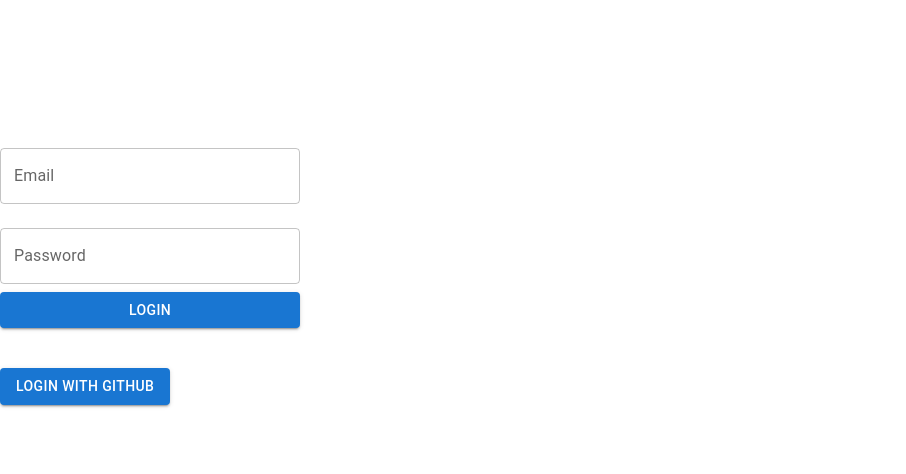
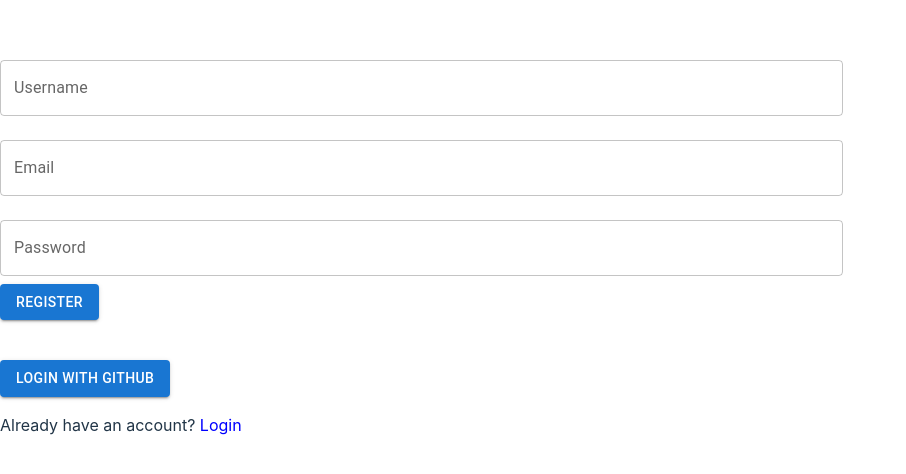
Before and after one commit to MarkoPl08/spme-react, a React (Vite) app: page /register in a window 1280 px wide. Before the commit this address led to /login. Shown: the part 152-626 px from the top of the page, without its empty margins (0-906 px from the left). Built offline with nearby package versions, Linux system fonts and the light colour scheme.

Commit message:
Implemented register and saving jwt token with all kind of login methods

```diff
--- a/src/App.tsx
+++ b/src/App.tsx
@@ -1,26 +1,23 @@
-import { BrowserRouter as Router, Routes, Route } from 'react-router-dom';
-import Home from './pages/Home';
-import Login from './pages/auth/Login';
-import Register from './pages/Register';
+import {BrowserRouter as Router, Routes, Route, Navigate} from 'react-router-dom';
 import Dashboard from './pages/UserDashboard';
 import ProtectedRoute from "./routes/ProtectedRoute";
-import AuthWrapper from "./hooks/AuthWrapper";
+import EmailLoginComponent from "./pages/auth/EmailLoginComponent.tsx";
+import MainLoginComponent from "./pages/auth/Login";
+import {useState} from "react";
+import {User} from "./types/auth.ts";
 
 function App() {
+    const [user, setUser] = useState<User | null>(null);
+
     return (
         <Router>
-            <AuthWrapper>
-                <Routes>
-                    <Route path="/" element={<Home />} />
-                    <Route path="/login" element={<Login />} />
-                    <Route path="/register" element={<Register />} />
-                    <Route path="/dashboard" element={
-                        <ProtectedRoute>
-                            <Dashboard />
-                        </ProtectedRoute>
-                    } />
-                </Routes>
-            </AuthWrapper>
+            <Routes>
+                <Route path="/register" element={<MainLoginComponent />} />
+                <Route path="/login" element={<EmailLoginComponent setUser={setUser} user={user} />} />
+                <Route path="/dashboard" element={<ProtectedRoute><Dashboard /></ProtectedRoute>} />
+                <Route path="/" element={<Navigate to={user ? '/dashboard' : '/login'} />} />
+                <Route path="*" element={<Navigate to="/login" />} />
+            </Routes>
         </Router>
     );
 }
--- /dev/null
+++ b/src/helpers/parseJwt.tsx
@@ -0,0 +1,9 @@
+export function parseJwt(token: string) {
+    const base64Url = token.split('.')[1];
+    const base64 = base64Url.replace(/-/g, '+').replace(/_/g, '/');
+    const jsonPayload = decodeURIComponent(atob(base64).split('').map(function(c) {
+        return '%' + ('00' + c.charCodeAt(0).toString(16)).slice(-2);
+    }).join(''));
+
+    return JSON.parse(jsonPayload);
+}
--- a/src/hooks/AuthWrapper.tsx
+++ b/src/hooks/AuthWrapper.tsx
@@ -15,14 +15,14 @@ const AuthWrapper: React.FC<AuthWrapperProps> = ({ children }) => {
             verifyToken(token).then(data => {
                 if (!data.isValid) {
                     localStorage.removeItem('jwtToken');
-                    navigate('/login');
+                    navigate('/register');
                 }
             }).catch(() => {
                 localStorage.removeItem('jwtToken');
-                navigate('/login');
+                navigate('/register');
             });
         } else {
-            navigate('/login');
+            navigate('/register');
         }
     }, [navigate, token]);
 
--- a/src/pages/UserDashboard.tsx
+++ b/src/pages/UserDashboard.tsx
@@ -1,10 +1,20 @@
-const UserDashboard = () => {
+import React from 'react';
+import { useNavigate } from 'react-router-dom';
+
+const Dashboard: React.FC = () => {
+    const navigate = useNavigate();
+
+    const handleLogout = () => {
+        localStorage.removeItem('jwtToken');
+        navigate('/register');
+    };
+
     return (
         <div>
             <h1>Dashboard</h1>
-            <p>This page is only accessible to registered and authenticated users.</p>
+            <button onClick={handleLogout}>Logout</button>
         </div>
     );
 };
 
-export default UserDashboard;
+export default Dashboard;
--- a/src/pages/auth/EmailLoginComponent.tsx
+++ b/src/pages/auth/EmailLoginComponent.tsx
@@ -1,9 +1,11 @@
-import React, { useState } from 'react';
+import React, { useState, useEffect, useCallback } from 'react';
 import TextField from '@mui/material/TextField';
 import Button from '@mui/material/Button';
 import Box from '@mui/material/Box';
-import { loginUser } from '../../api.ts';
-import { User } from '../../types/auth.ts';
+import { useNavigate, useLocation } from 'react-router-dom';
+import { loginUser } from '../../api';
+import { User } from '../../types/auth';
+import {parseJwt} from "../../helpers/parseJwt.tsx";
 
 interface EmailLoginComponentProps {
     setUser: (user: User | null) => void;
@@ -13,21 +15,64 @@ interface EmailLoginComponentProps {
 const EmailLoginComponent: React.FC<EmailLoginComponentProps> = ({ setUser, user }) => {
     const [email, setEmail] = useState('');
     const [password, setPassword] = useState('');
+    const navigate = useNavigate();
+    const location = useLocation();
+
+    useEffect(() => {
+        if (user) {
+            navigate('/dashboard');
+        }
+    }, [user, navigate]);
 
     const handleLogin = async () => {
         const response = await loginUser({ email, password });
-        if (response.token && response.user) {
+        if (response.token) {
             localStorage.setItem('jwtToken', response.token);
-            console.log('Login successful, token stored');
+            const decodedUser = parseJwt(response.token);
             setUser({
-                UserID: response.user.UserID,
-                name: response.user.Username,
-                Email: response.user.Email
+                UserID: decodedUser.userId,
+                name: decodedUser.Username,
+                Email: email,
             });
         } else {
-            console.error('Login failed:', response.message);
+            console.error('Login failed:', response.message || 'Unknown error');
         }
     };
+
+    const handleGitHubLogin = useCallback(async (code: string) => {
+        try {
+            const response = await fetch('http://localhost:3000/api/auth/github', {
+                method: 'POST',
+                headers: {
+                    'Content-Type': 'application/json'
+                },
+                body: JSON.stringify({ code })
+            });
+
+            const data = await response.json();
+            if (data.token) {
+                localStorage.setItem('jwtToken', data.token);
+                const decodedUser = parseJwt(data.token);
+                setUser({
+                    UserID: decodedUser.userId,
+                    name: decodedUser.Username,
+                    Email: decodedUser.Email
+                });
+                navigate('/dashboard');
+            } else {
+                console.error('GitHub login failed:', data.message);
+            }
+        } catch (error) {
+            console.error('Error during GitHub auth:', error);
+        }
+    }, [navigate, setUser]);
+
+    useEffect(() => {
+        const code = new URLSearchParams(location.search).get('code');
+        if (code) {
+            handleGitHubLogin(code);
+        }
+    }, [location, handleGitHubLogin]);
 
     return (
         <>
--- a/src/pages/Register.tsx
+++ b/src/pages/auth/EmailRegisterComponent.tsx
@@ -1,21 +1,23 @@
 import React, { useState } from 'react';
-import { registerUser } from '../api.ts';
+import { registerUser } from '../../api';
 import TextField from '@mui/material/TextField';
 import Button from '@mui/material/Button';
 import Box from '@mui/material/Box';
+import { useNavigate } from 'react-router-dom';
 
-const Register: React.FC = () => {
+const EmailRegisterComponent: React.FC = () => {
     const [username, setUsername] = useState('');
     const [email, setEmail] = useState('');
     const [password, setPassword] = useState('');
-    const role = 2;
+    const role = 1;
     const packageId = 1;
+    const navigate = useNavigate();
 
     const handleRegister = async () => {
         const response = await registerUser({ username, email, password, role, packageId });
         if (response.user) {
             console.log('Registration successful:', response.user);
-            // Handle successful registration (e.g., redirect to login page)
+            navigate('/login');
         } else {
             console.error('Registration failed:', response.message);
         }
@@ -55,4 +57,4 @@ const Register: React.FC = () => {
     );
 };
 
-export default Register;
+export default EmailRegisterComponent;
--- a/src/pages/auth/GoogleLoginComponent.tsx
+++ b/src/pages/auth/GoogleLoginComponent.tsx
@@ -1,14 +1,16 @@
 import React from 'react';
 import { GoogleLogin, CredentialResponse } from '@react-oauth/google';
-import { User } from '../../types/auth.ts';
+import { User } from '../../types/auth';
+import { useNavigate } from 'react-router-dom';
 
 interface GoogleLoginComponentProps {
     setUser: (user: User | null) => void;
-    handleLogout: () => void;
     user: User | null;
 }
 
 const GoogleLoginComponent: React.FC<GoogleLoginComponentProps> = ({ setUser, user }) => {
+    const navigate = useNavigate();
+
     const handleSuccess = (response: CredentialResponse) => {
         fetch('http://localhost:3000/api/auth/google', {
             method: 'POST',
@@ -25,6 +27,7 @@ const GoogleLoginComponent: React.FC<GoogleLoginComponentProps> = ({ setUser, us
                         name: data.user.Username,
                         Email: data.user.Email
                     });
+                    navigate('/dashboard');
                 }
             })
             .catch(error => {
--- a/src/pages/auth/Login.tsx
+++ b/src/pages/auth/Login.tsx
@@ -1,29 +1,30 @@
 import React, { useState } from 'react';
 import GoogleLoginComponent from './GoogleLoginComponent';
 import GitHubLoginComponent from './GitHubLoginComponent';
-import EmailLoginComponent from './EmailLoginComponent';
-import { User } from '../../types/auth.ts';
+import EmailRegisterComponent from './EmailRegisterComponent';
+import { User } from '../../types/auth';
+import { useNavigate } from 'react-router-dom';
 
 const MainLoginComponent: React.FC = () => {
     const [user, setUser] = useState<User | null>(null);
-
-    const handleLogout = () => {
-        localStorage.removeItem('jwtToken');
-        setUser(null);
-    };
+    const navigate = useNavigate();
 
     return (
         <div>
-            <EmailLoginComponent setUser={setUser} user={user} />
-            <GoogleLoginComponent setUser={setUser} handleLogout={handleLogout} user={user} />
-            <GitHubLoginComponent setUser={setUser} user={user} />
-            {user && (
-                <div>
-                    <h1>Welcome, {user.name}!</h1>
-                    <p>Email: {user.Email}</p>
-                    <button onClick={handleLogout}>Logout</button>
-                </div>
-            )}
+            <>
+                <EmailRegisterComponent />
+                <GoogleLoginComponent setUser={setUser} user={user} />
+                <GitHubLoginComponent setUser={setUser} user={user} />
+                <p>
+                    Already have an account?{' '}
+                    <span
+                        style={{ color: 'blue', cursor: 'pointer' }}
+                        onClick={() => navigate('/login')}
+                    >
+                        Login
+                    </span>
+                </p>
+            </>
         </div>
     );
 };
--- a/src/routes/ProtectedRoute.tsx
+++ b/src/routes/ProtectedRoute.tsx
@@ -9,7 +9,7 @@ const ProtectedRoute: React.FC<ProtectedRouteProps> = ({ children }) => {
     const token = localStorage.getItem('jwtToken');
 
     if (!token) {
-        return <Navigate to="/login" replace />;
+        return <Navigate to="/register" replace />;
     }
 
     return children;
```
